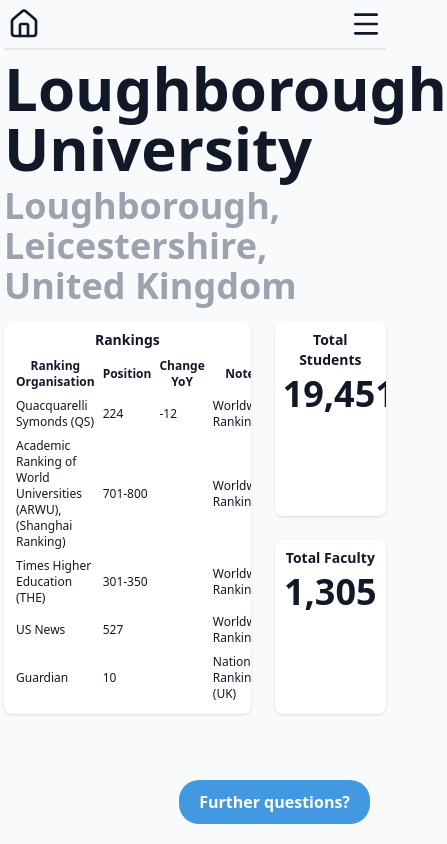
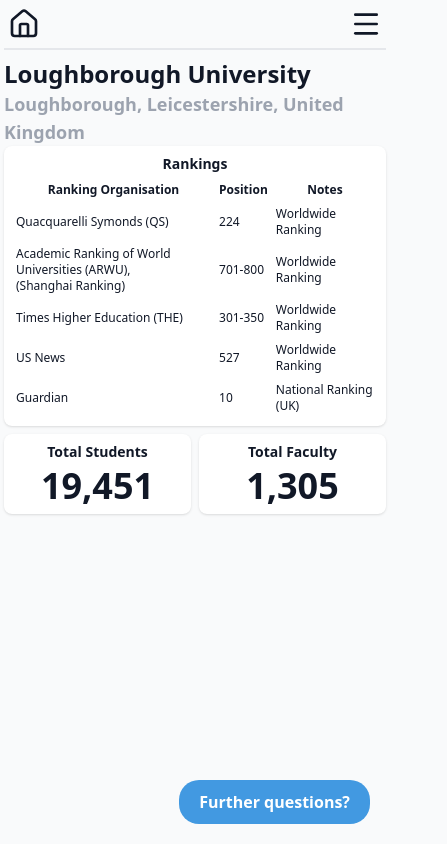
Before and after one commit to AlessioGrespi/universityDB, a SvelteKit app: page / in a window 390 px wide. Shown: the whole page, 447 px wide, since content can reach past the window. Built offline with nearby package versions, Linux system fonts and the light colour scheme.

Commit message:
mobile homepage

```diff
--- a/src/routes/+page.svelte
+++ b/src/routes/+page.svelte
@@ -1,17 +1,17 @@
 <!-- <h1>UniversityDB development in progress.</h1> -->
 <div class='sm:pt-8'>
 
-    <h1 class='text-6xl font-semibold pb-2'>Loughborough University</h1>
-    <h2 class='text-4xl text-gray-400 pb-4'>Loughborough, Leicestershire, United Kingdom</h2>
-    <div class="grid w-full grid-cols-6 gap-6">
-        <div class="card col-span-4 row-span-2">
+    <h1 class='text-2xl sm:text-6xl font-semibold sm:pb-2'>Loughborough University</h1>
+    <h2 class='text-lg sm:text-4xl text-gray-400 sm:pb-4'>Loughborough, Leicestershire, United Kingdom</h2>
+    <div class="grid w-full grid-cols-6 gap-2 sm:gap-6">
+        <div class="card col-span-6 sm:col-span-4 row-span-2">
             <h2>Rankings</h2>
             <table>
                 <thead>
                     <tr>
                         <th>Ranking Organisation</th>
                         <th>Position</th>
-                        <th>Change YoY</th>
+                        <th class='hidden sm:inline'>Change YoY</th>
                         <th>Notes</th>
                     </tr>
                 </thead>
@@ -19,13 +19,13 @@
                     <tr>
                         <td>Quacquarelli Symonds (QS)</td>
                         <td>224</td>
-                        <td>-12</td>
+                        <td class='hidden sm:inline'>-12</td>
                         <td>Worldwide Ranking</td>
                     </tr>
                     <tr>
                         <td>Academic Ranking of World Universities (ARWU), <br>(Shanghai Ranking)</td>
                     <td>701-800</td>
-                    <td>
+                    <td class='hidden sm:inline'>
 
                     </td>
                     <td>Worldwide Ranking</td>
@@ -33,29 +33,29 @@
                     <tr>
                         <td>Times Higher Education (THE)</td>
                         <td>301-350</td>
-                        <td></td>
+                        <td class='hidden sm:inline'></td>
                         <td>Worldwide Ranking</td>
                     </tr>
                     <tr>
                         <td>US News</td>
                         <td>527</td>
-                        <td></td>
+                        <td class='hidden sm:inline'></td>
                         <td>Worldwide Ranking</td>
                     </tr>
                     <tr>
                         <td>Guardian</td>
                         <td>10</td>
-                        <td></td>
+                        <td class='hidden sm:inline'></td>
                         <td>National Ranking (UK)</td>
                     </tr>
                 </tbody>
             </table>
         </div>
-        <div class="card col-span-2">
+        <div class="card col-span-3 sm:col-span-2">
             <h2>Total Students</h2>
             <h3>19,451</h3>
         </div>
-        <div class="card col-span-2">
+        <div class="card col-span-3 sm:col-span-2">
             <h2>Total Faculty</h2>
             <h3>1,305</h3>
         </div>
```
